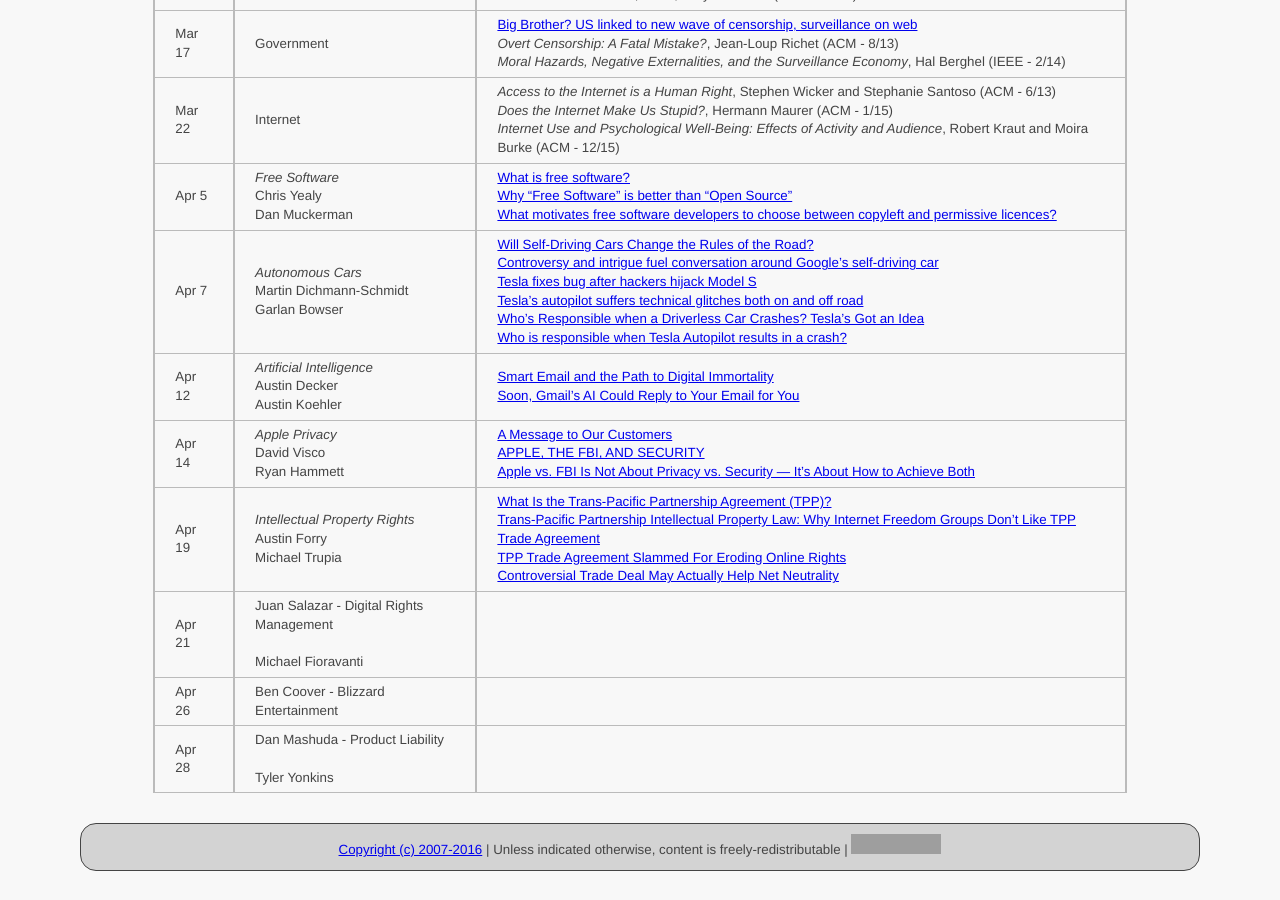
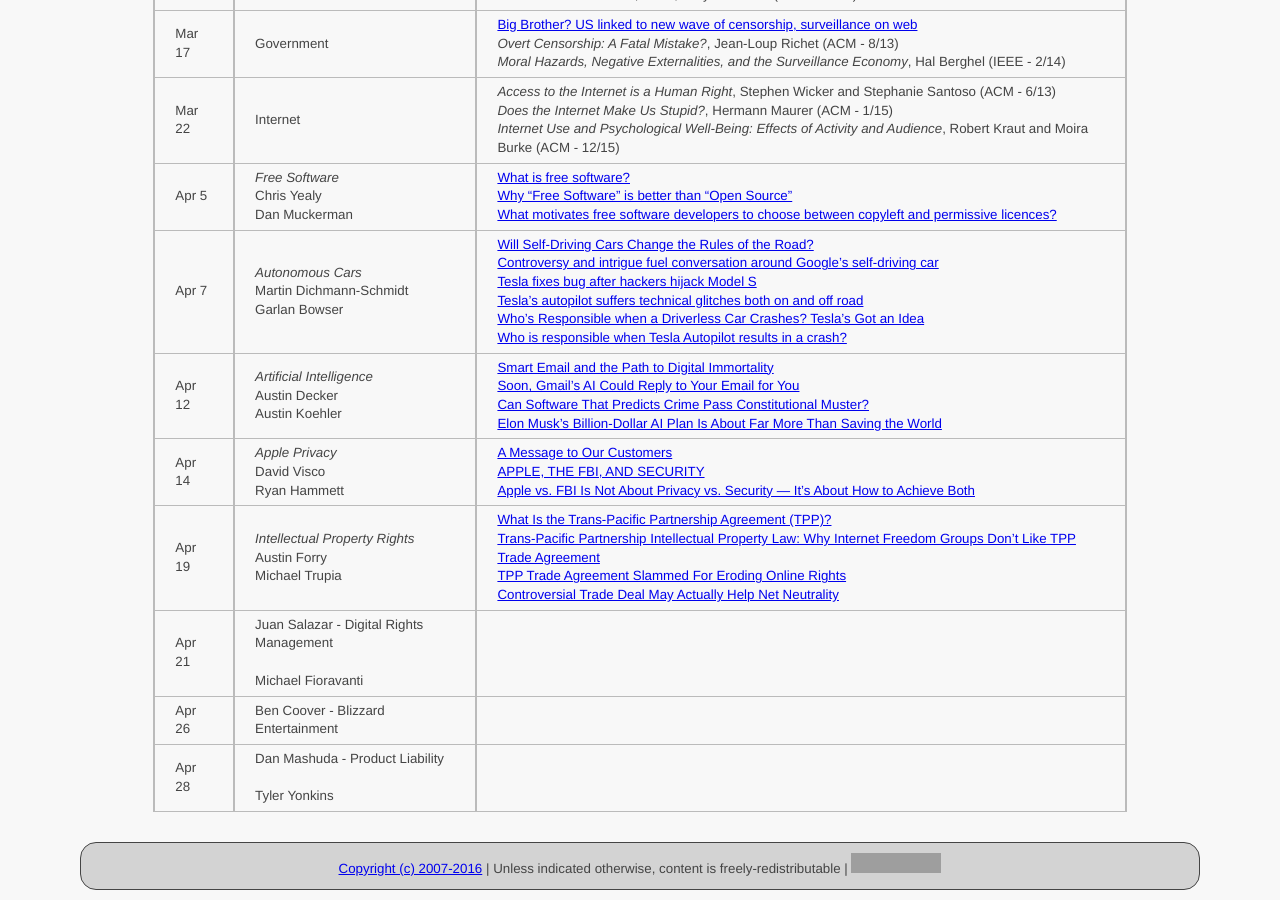
Before and after one commit to ycpcs/cs456-spring2016, a Jekyll site: the page built from schedule/index.md, in a window 1280 px wide and 900 px high, scrolled down 1095 px. Built offline with Jekyll 4.4.1, drawn with Linux system fonts in a browser that asks for light colours; grey boxes are pictures that could not be loaded.

Commit message:
add more AI articles
add more AI articles

```diff
--- a/schedule/index.md
+++ b/schedule/index.md
@@ -32,7 +32,7 @@ All reading materials can be accessed via [Schmidt Library](http://library.ycp.e
 > Mar 22  | Internet        | *Access to the Internet is a Human Right*, Stephen Wicker and Stephanie Santoso (ACM - 6/13) <br /> *Does the Internet Make Us Stupid?*, Hermann Maurer (ACM - 1/15)  <br /> *Internet Use and Psychological Well-Being: Effects of Activity and Audience*, Robert Kraut and Moira Burke (ACM - 12/15) |
 > Apr 5   | *Free Software* <br /> Chris Yealy <br /> Dan Muckerman | [What is free software?](https://www.gnu.org/philosophy/free-sw.en.html) <br /> [Why “Free Software” is better than “Open Source”](https://www.gnu.org/philosophy/free-software-for-freedom.en.html) <br /> [What motivates free software developers to choose between copyleft and permissive licences?](https://opensource.com/law/13/8/motivation-free-software-licensing) |
 > Apr 7   | *Autonomous Cars* <br /> Martin Dichmann-Schmidt<br /> Garlan Bowser | [Will Self-Driving Cars Change the Rules of the Road?](http://ideas.time.com/2013/01/14/will-self-driving-cars-change-the-rules-of-the-road/) <br /> [Controversy and intrigue fuel conversation around Google's self-driving car](https://www.proopinion.com/en/blog/controversy-and-intrigue-fuel-conversation-around-googles-selfdriving-car) <br /> [Tesla fixes bug after hackers hijack Model S](http://money.cnn.com/2015/08/06/technology/tesla-hack/) <br /> [Tesla’s autopilot suffers technical glitches both on and off road](http://glitch.news/2015-10-22-teslas-autopilot-suffers-technical-glitches-both-on-and-off-road.html) <br /> [Who’s Responsible when a Driverless Car Crashes? Tesla’s Got an Idea](http://www.wsj.com/articles/tesla-electric-cars-soon-to-sport-autopilot-functions-such-as-passing-other-vehicles-1431532720) <br /> [Who is responsible when Tesla Autopilot results in a crash?](http://www.teslarati.com/responsible-tesla-autopilot-crash-accidents/) |
-> Apr 12  | *Artificial Intelligence* <br /> Austin Decker <br /> Austin Koehler | [Smart Email and the Path to Digital Immortality](http://www.technewsworld.com/story/83079.html) <br /> [Soon, Gmail’s AI Could Reply to Your Email for You](http://www.wired.com/2015/11/google-is-using-ai-to-create-automatic-replies-in-gmail/) |
+> Apr 12  | *Artificial Intelligence* <br /> Austin Decker <br /> Austin Koehler | [Smart Email and the Path to Digital Immortality](http://www.technewsworld.com/story/83079.html) <br /> [Soon, Gmail’s AI Could Reply to Your Email for You](http://www.wired.com/2015/11/google-is-using-ai-to-create-automatic-replies-in-gmail/) <br /> [Can Software That Predicts Crime Pass Constitutional Muster?](http://www.npr.org/2013/07/26/205835674/can-software-that-predicts-crime-pass-constitutional-muster) <br /> [Elon Musk’s Billion-Dollar AI Plan Is About Far More Than Saving the World](http://www.wired.com/2015/12/elon-musks-billion-dollar-ai-plan-is-about-far-more-than-saving-the-world/) |
 > Apr 14  | *Apple Privacy* <br /> David Visco <br /> Ryan Hammett | [A Message to Our Customers](http://www.apple.com/customer-letter/) <br /> [APPLE, THE FBI, AND SECURITY](https://stratechery.com/2016/apple-the-fbi-and-security/) <br /> [Apple vs. FBI Is Not About Privacy vs. Security — It’s About How to Achieve Both](http://www.huffingtonpost.com/admiral-jim-stavridis-ret/apple-fbi-privacy-security_b_9404314.html)|
 > Apr 19  | *Intellectual Property Rights* <br /> Austin Forry <br /> Michael Trupia | [What Is the Trans-Pacific Partnership Agreement (TPP)?](https://www.eff.org/issues/tpp) <br /> [Trans-Pacific Partnership Intellectual Property Law: Why Internet Freedom Groups Don't Like TPP Trade Agreement](http://www.ibtimes.com/trans-pacific-partnership-intellectual-property-law-why-internet-freedom-groups-dont-2171936) <br /> [TPP Trade Agreement Slammed For Eroding Online Rights](http://techcrunch.com/2015/11/05/tpp-vs-privacy/) <br /> [Controversial Trade Deal May Actually Help Net Neutrality](http://www.wired.com/2015/11/tpp-net-neutrality/)|
 > Apr 21  | Juan Salazar - Digital Rights Management <br /> <br /> Michael Fioravanti | |
```
